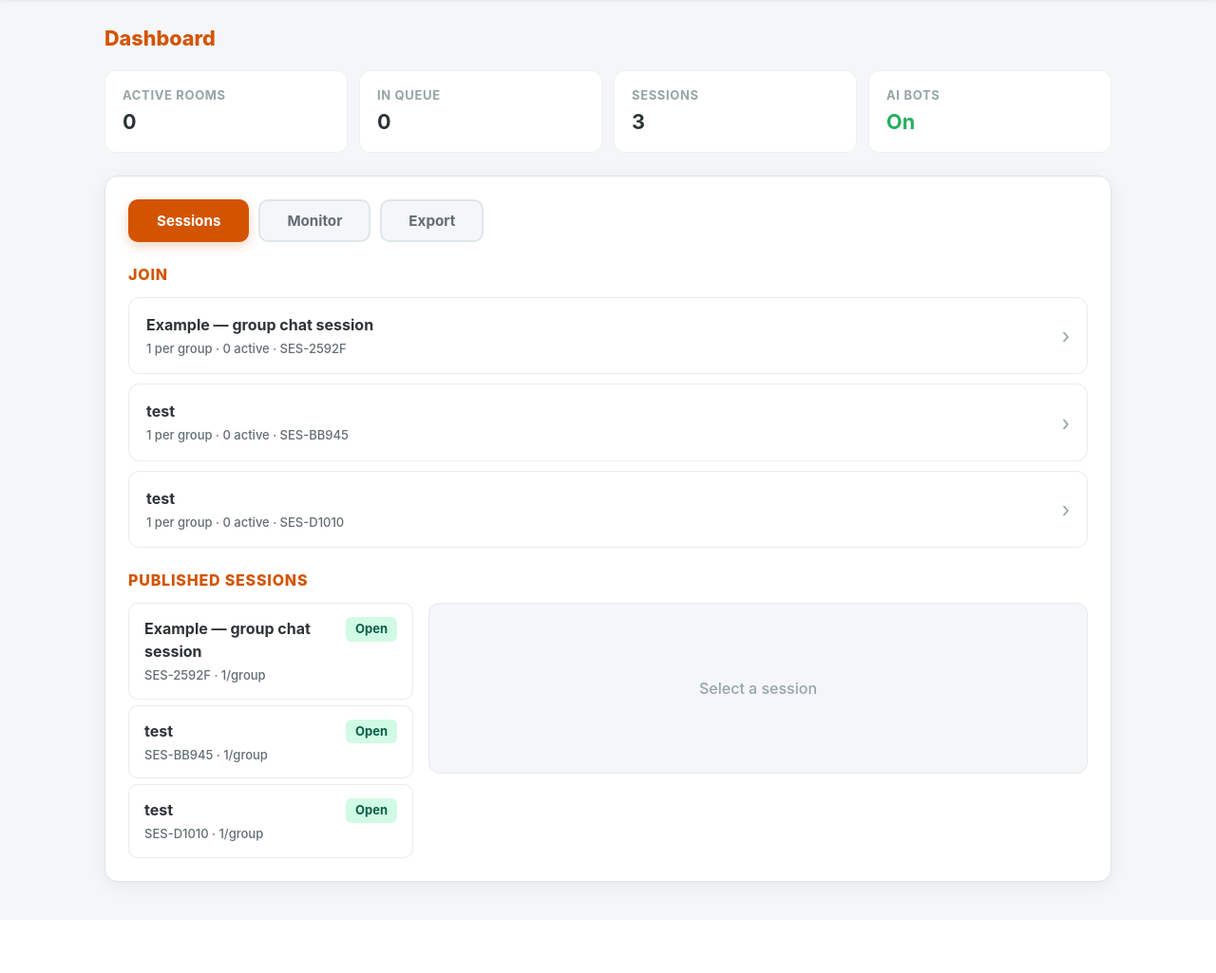
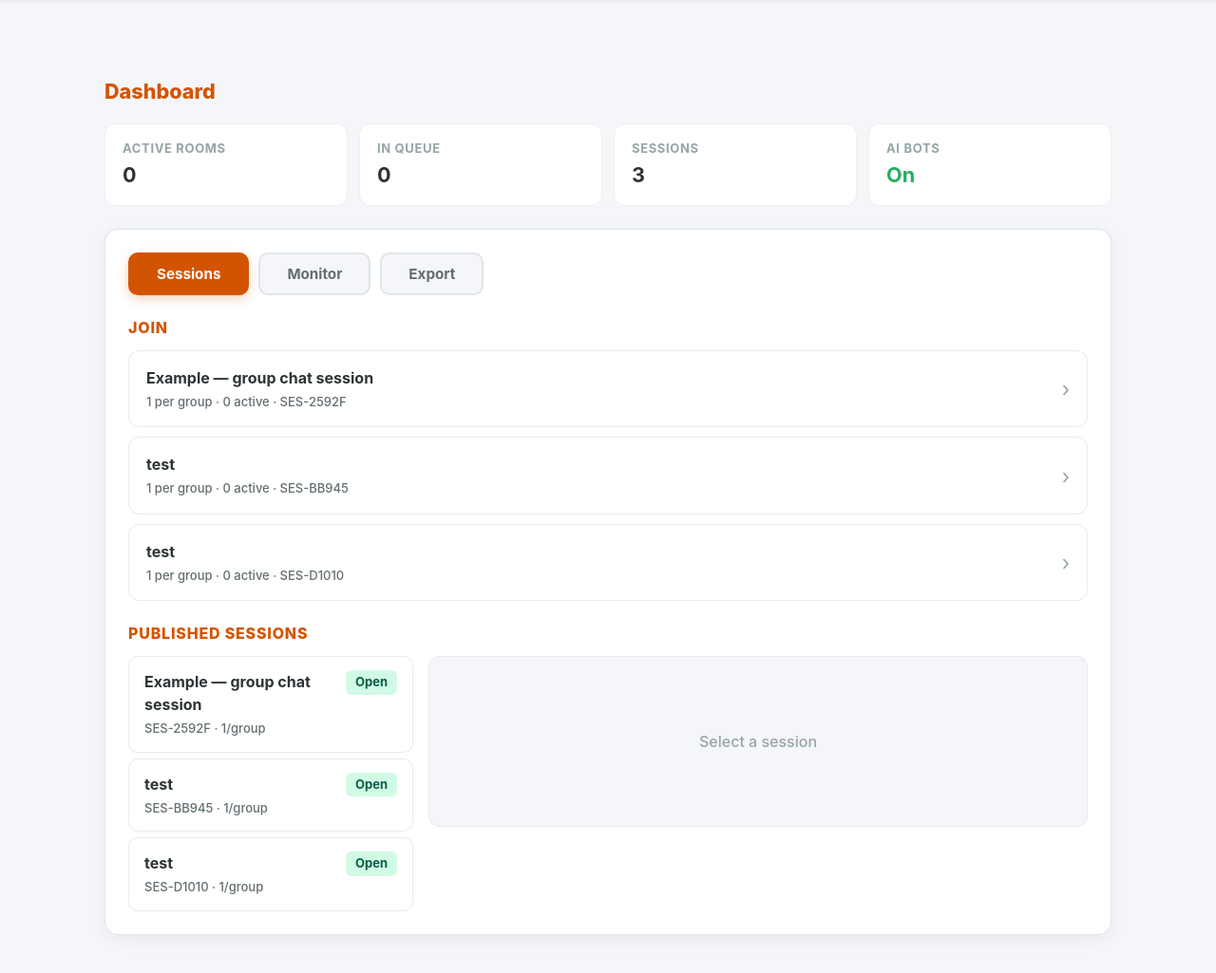
Before and after one commit to akilocorp/group_ai_chat_bot, a FastAPI app: template templates/dashboard.html in a window 1280 px wide. Shown: the part 60-1085 px from the top of the page at 95% size. Before the commit the page ends 1001 px from the top, so only its background shows below. Run offline with FastAPI, Linux system fonts and the light colour scheme; the template is opened without the code that fills it, so the values that code supplies are empty.

Commit message:
Fix dashboard title positioning under top nav
Co-authored-by: Cursor <cursoragent@cursor.com>

```diff
--- a/templates/dashboard.html
+++ b/templates/dashboard.html
@@ -30,7 +30,11 @@
             display: flex;
             flex-direction: column;
         }
-        .main-content { padding: 18px 20px 40px; flex: 1; }
+        .main-content {
+            padding: 0 20px 40px;
+            margin-top: calc(var(--header-height) + 14px);
+            flex: 1;
+        }
 
         .page-hero { margin-bottom: 20px; }
 
```
